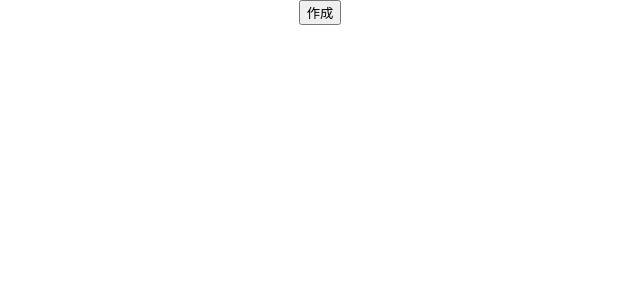
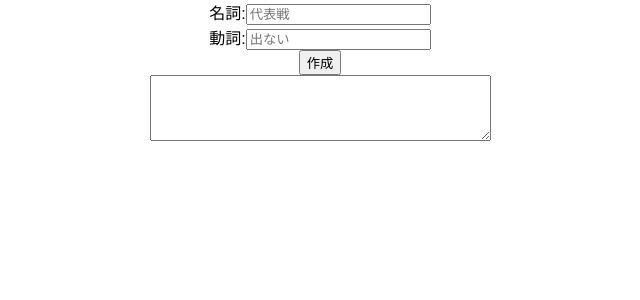
Before and after one commit to atsuo1203/my_generator, a React app: page / in a window 1280 px wide. Shown: the top 300 px of the page, without its empty margins (320-960 px from the left). Built offline with nearby package versions, Linux system fonts and the light colour scheme.

Commit message:
基本完成

```diff
--- a/src/App.js
+++ b/src/App.js
@@ -8,19 +8,41 @@ class App extends Component {
       name:"",
       verb:"",
       inputText: "",
-      outputText:"",
     }
   }
 
+  handleChangeName = event =>  {
+    this.setState({name: event.target.value});
+  }
+
+  handleChangeVerb = event =>  {
+    this.setState({verb: event.target.value});
+  }
+
   handleMakeWord = () => {
+    var resultText = "hoge" + this.state.name + "fuga" + this.state.verb
+    this.setState({inputText: resultText})
   }
 
   render() {
     return (
       <div className="App">
+        <label>
+          名詞:
+        </label>
+        <input type="text" name="name" onChange={this.handleChangeName} placeholder="代表戦" />
+        <br/>
+        <label>
+          動詞:
+        </label>
+        <input type="text" name="verb" onChange={this.handleChangeVerb} placeholder="出ない"/>
+        <br/>
         <button type="button" name="makeButton" onClick={this.handleMakeWord}>
           作成
         </button>
+        <br/>
+        <textarea name="kanso" rows="4" cols="40" value= {this.state.inputText} />
+        <br/>
       </div>
     );
   }
```
